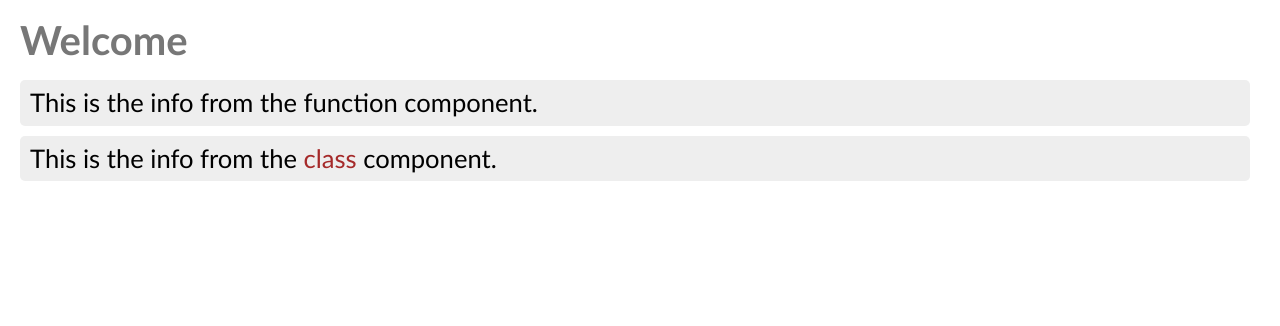
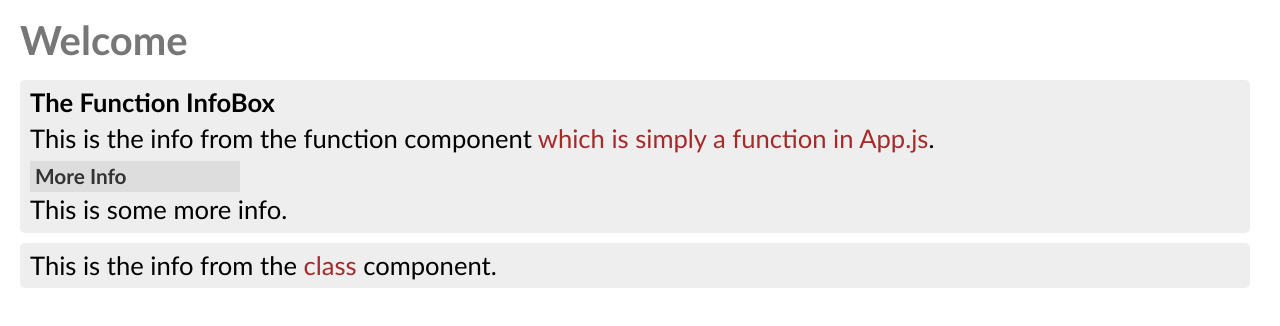
Before and after one commit to edwardtanguay/react-class-and-function-components, a React (Create React App) app: page / in a window 1280 px wide. Shown: the top 326 px of the page. Built offline with nearby package versions, Linux system fonts and the light colour scheme.

Commit message:
function styled

```diff
--- a/src/App.js
+++ b/src/App.js
@@ -6,7 +6,10 @@ function App() {
 	return (
 		<div className="App">
 			<h1>Welcome</h1>
-			<ShowInfo />
+			<ShowInfo title="The Function InfoBox">
+				<h2>More Info</h2>
+				<p>This is some more info.</p>
+			</ShowInfo>
 			<ShowInfoAsClass/>
 		</div>
 	);
--- a/src/App.scss
+++ b/src/App.scss
@@ -29,8 +29,20 @@ body {
 			margin: 0 10px 10px 0;
 			padding: 10px;
 			border-radius: 5px;
+			.title {
+				font-weight: bold;
+				margin: 0 0 10px 0;
+			}
 			strong {
 				color: brown;
+			}
+			h2 {
+				font-size: 1.3rem;
+				margin: 10px 0 5px 0;
+				padding: 5px;
+				color: #333;
+				background: #ddd;
+				max-width: 200px;
 			}
 		}
 	}
--- a/src/components/ShowInfo.js
+++ b/src/components/ShowInfo.js
@@ -1,7 +1,9 @@
-export const ShowInfo = () => {
+export const ShowInfo = ({ title, children }) => {
 	return (
 		<div className="infoBox">
-			<p>This is the info from the function component.</p>
+			<div className="title">{title}</div>
+			<p>This is the info from the function component <strong>which is simply a function in App.js</strong>.</p>
+			{children}
 		</div>
 	)
 }
```
